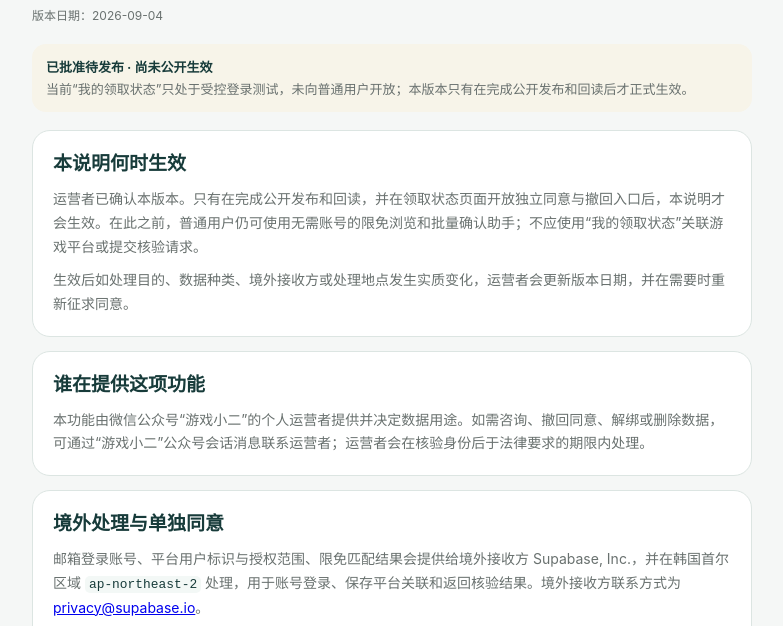
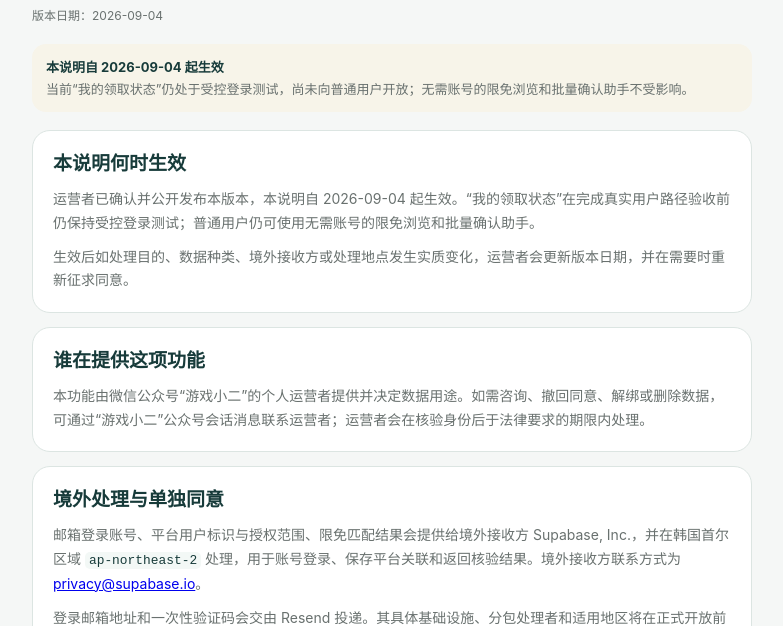
Before and after one commit to lc1993929/game-xiaoer-free-games, a plain HTML site: page privacy.html in a window 1280 px wide. Shown: the part 163-789 px from the top of the page, without its empty margins (248-1031 px from the left). Drawn offline with Linux system fonts and the light colour scheme.

Commit message:
Activate approved privacy policy

```diff
--- a/privacy.html
+++ b/privacy.html
@@ -15,13 +15,13 @@
     <p class="eyebrow">游戏小二 · 限免雷达</p>
     <h1>领取状态隐私说明</h1>
     <p class="privacy-meta">版本日期：2026-09-04</p>
-    <p class="draft-notice"><strong>已批准待发布 · 尚未公开生效</strong> 当前“我的领取状态”只处于受控登录测试，未向普通用户开放；本版本只有在完成公开发布和回读后才正式生效。</p>
+    <p class="draft-notice"><strong>本说明自 2026-09-04 起生效</strong> 当前“我的领取状态”仍处于受控登录测试，尚未向普通用户开放；无需账号的限免浏览和批量确认助手不受影响。</p>
   </header>
 
   <main class="privacy-content">
     <section>
       <h2>本说明何时生效</h2>
-      <p>运营者已确认本版本。只有在完成公开发布和回读，并在领取状态页面开放独立同意与撤回入口后，本说明才会生效。在此之前，普通用户仍可使用无需账号的限免浏览和批量确认助手；不应使用“我的领取状态”关联游戏平台或提交核验请求。</p>
+      <p>运营者已确认并公开发布本版本，本说明自 2026-09-04 起生效。“我的领取状态”在完成真实用户路径验收前仍保持受控登录测试；普通用户仍可使用无需账号的限免浏览和批量确认助手。</p>
       <p>生效后如处理目的、数据种类、境外接收方或处理地点发生实质变化，运营者会更新版本日期，并在需要时重新征求同意。</p>
     </section>
 
```
